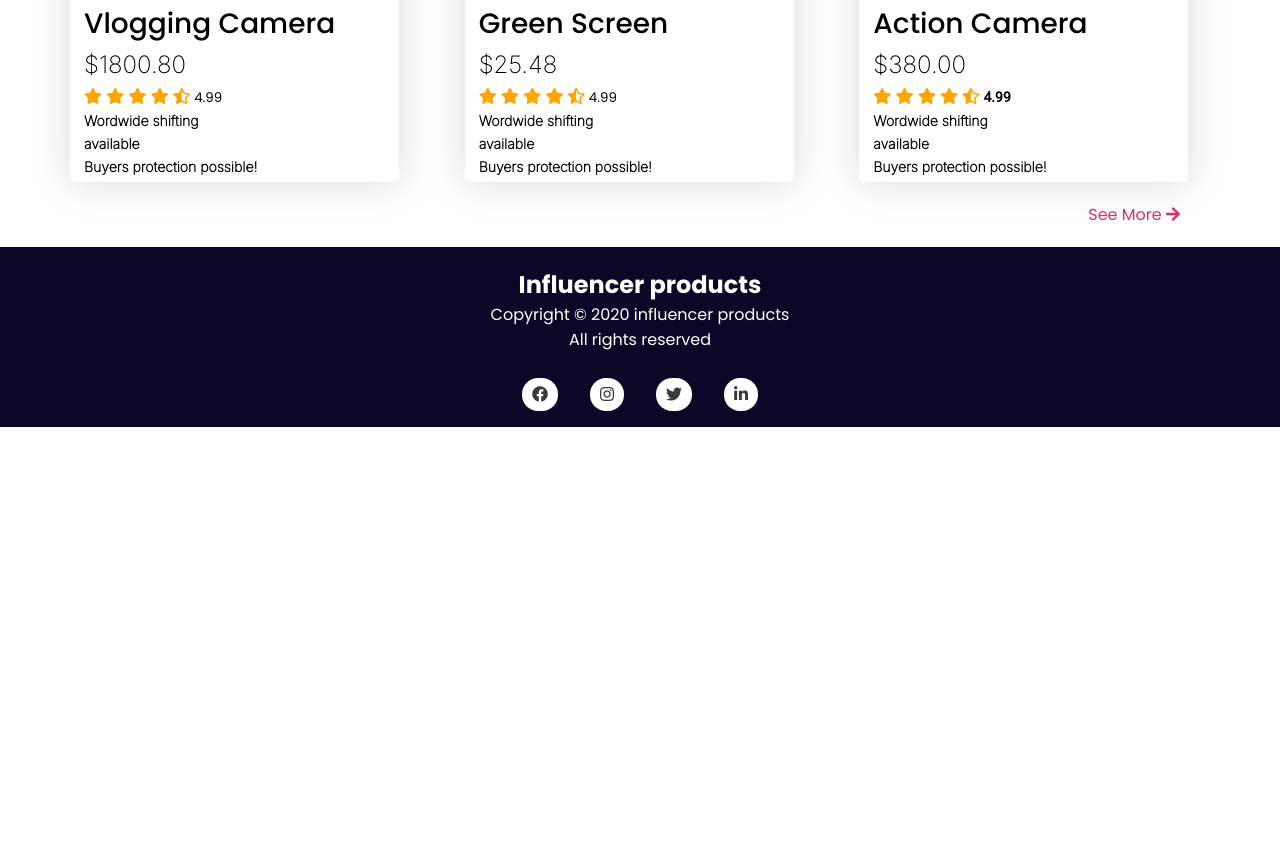
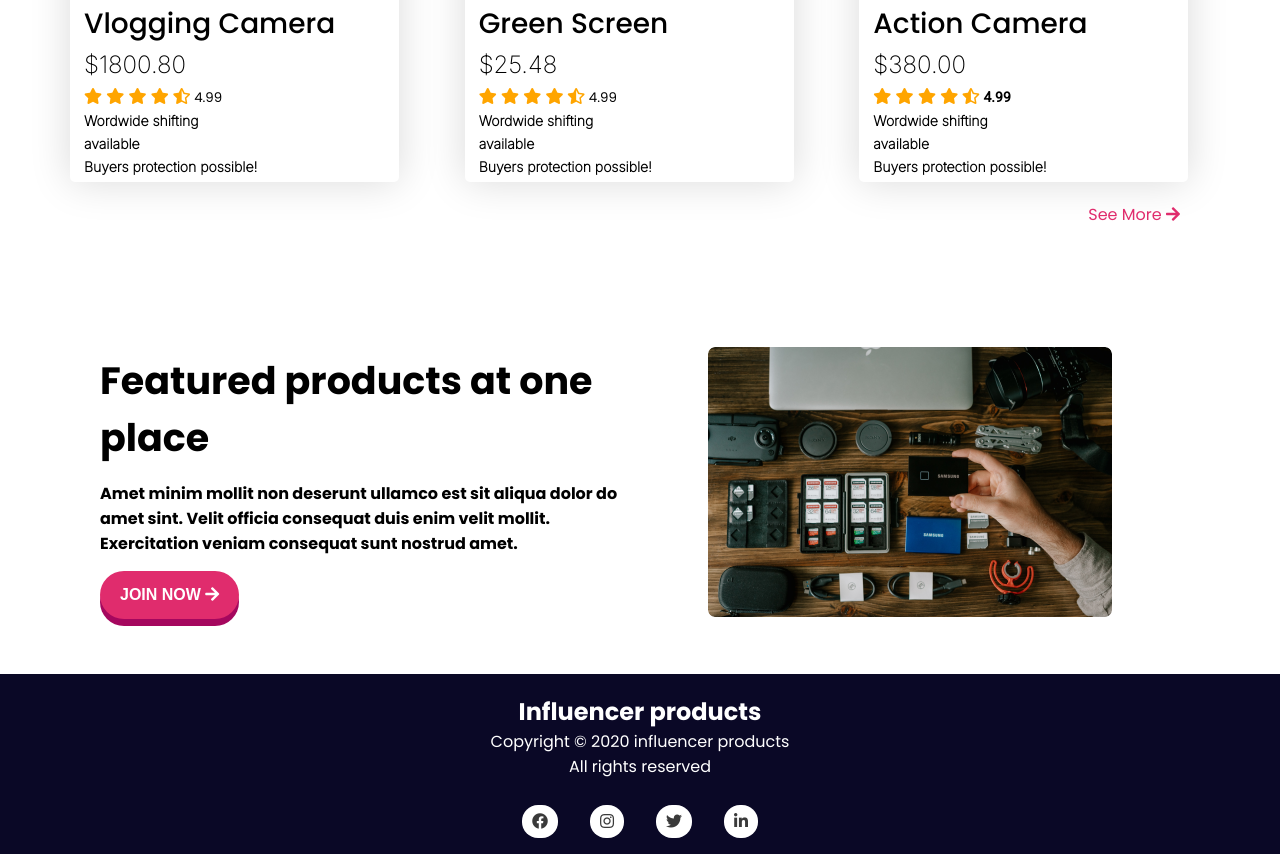
Before and after one commit to iqbalhossainraju/influencer-Gear, a plain HTML site: page index.html in a window 1280 px wide. Shown: the part 2517-3371 px from the top of the page. Before the commit the page ends 2944 px from the top, so only its background shows below. Drawn offline with Linux system fonts and the light colour scheme.

Commit message:
code added

```diff
--- a/css/responsive.css
+++ b/css/responsive.css
@@ -21,10 +21,14 @@
     transform: translateY(0px);
   }
   .banner,
-  .popular-collection {
+  .popular-collection,
+  .featured-product {
     grid-template-columns: repeat(1, 1fr);
   }
   .variable-site-logo {
     grid-template-columns: repeat(2, 1fr);
   }
+  .featured-product-right-item {
+    padding: 40px 0;
+  }
 }
--- a/css/style.css
+++ b/css/style.css
@@ -187,10 +187,33 @@ nav {
   color: #e02c6d;
   text-decoration: none;
 }
+/* ============== featured product =============== */
+.featured-product {
+  display: grid;
+  grid-template-columns: repeat(2, 1fr);
+  margin-top: 100px;
+  justify-items: center;
+  align-items: center;
+}
+.featured-product-title {
+  font-size: 38px;
+  font-weight: 700;
+}
+.featured-product-description {
+  font-size: 16px;
+  font-weight: 700;
+  padding: 15px 0;
+}
+.featured-product-right-item img {
+  width: 100%;
+  height: 270px;
+  border-radius: 7px;
+}
 /* ============== Footer ============= */
 footer {
   height: 180px;
   background-color: #0a0826;
+  margin-top: 50px;
 }
 .footer-text {
   color: #fff;
--- a/index.html
+++ b/index.html
@@ -306,6 +306,27 @@
           <a href="http://"> See More <i class="fas fa-arrow-right"></i> </a>
         </div>
       </section>
+
+      <section class="container">
+        <div class="featured-product">
+          <div class="featured-product-left-item">
+            <h1 class="featured-product-title">
+              Featured products at one place
+            </h1>
+            <p class="featured-product-description">
+              Amet minim mollit non deserunt ullamco est sit aliqua dolor do
+              amet sint. Velit officia consequat duis enim velit mollit.
+              Exercitation veniam consequat sunt nostrud amet.
+            </p>
+            <button class="primary-button">
+              Join Now <i class="fas fa-arrow-right"></i>
+            </button>
+          </div>
+          <div class="featured-product-right-item">
+            <img src="./images/gear.png" alt="" />
+          </div>
+        </div>
+      </section>
     </main>
 
     <!-- ============ Footer =========== -->
```
